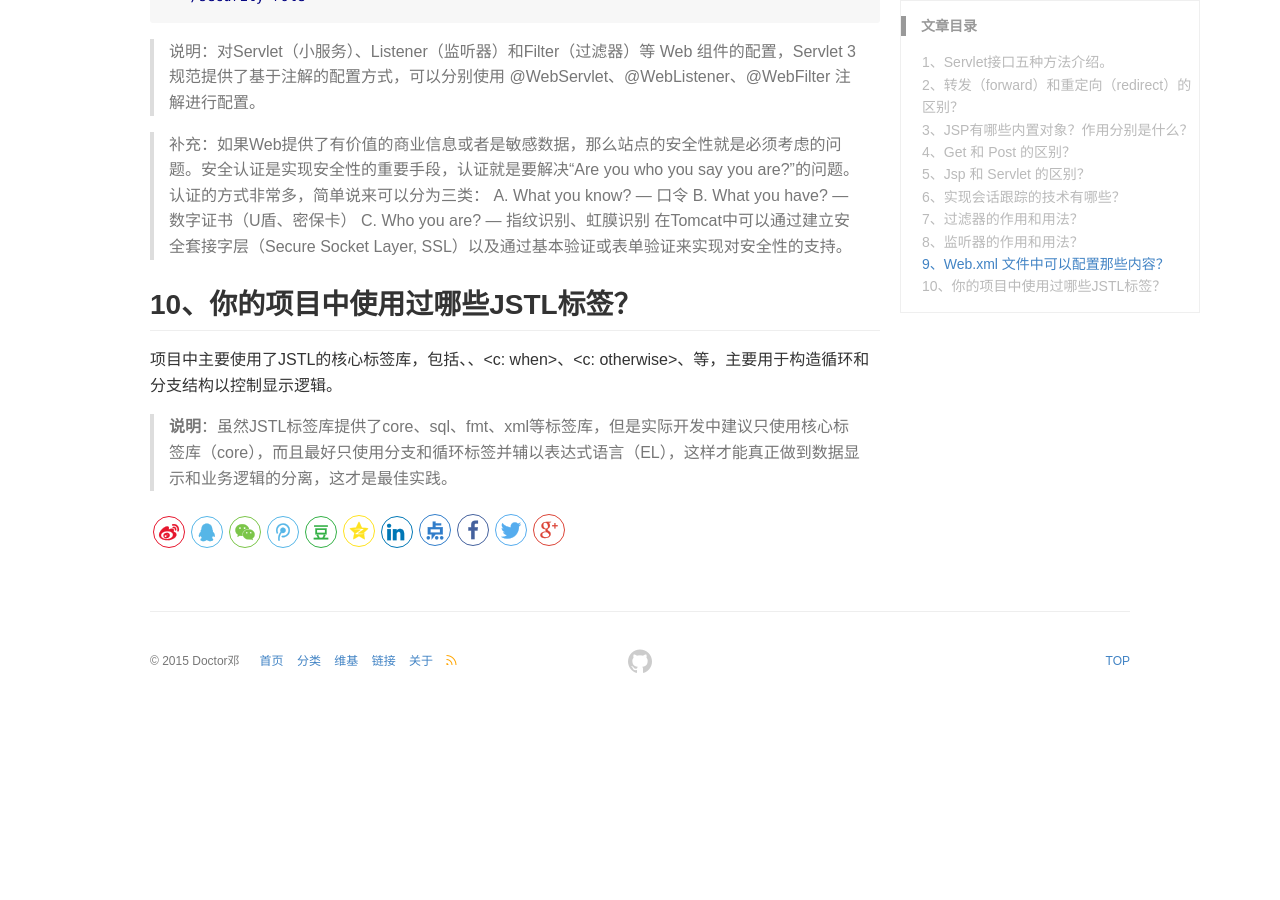
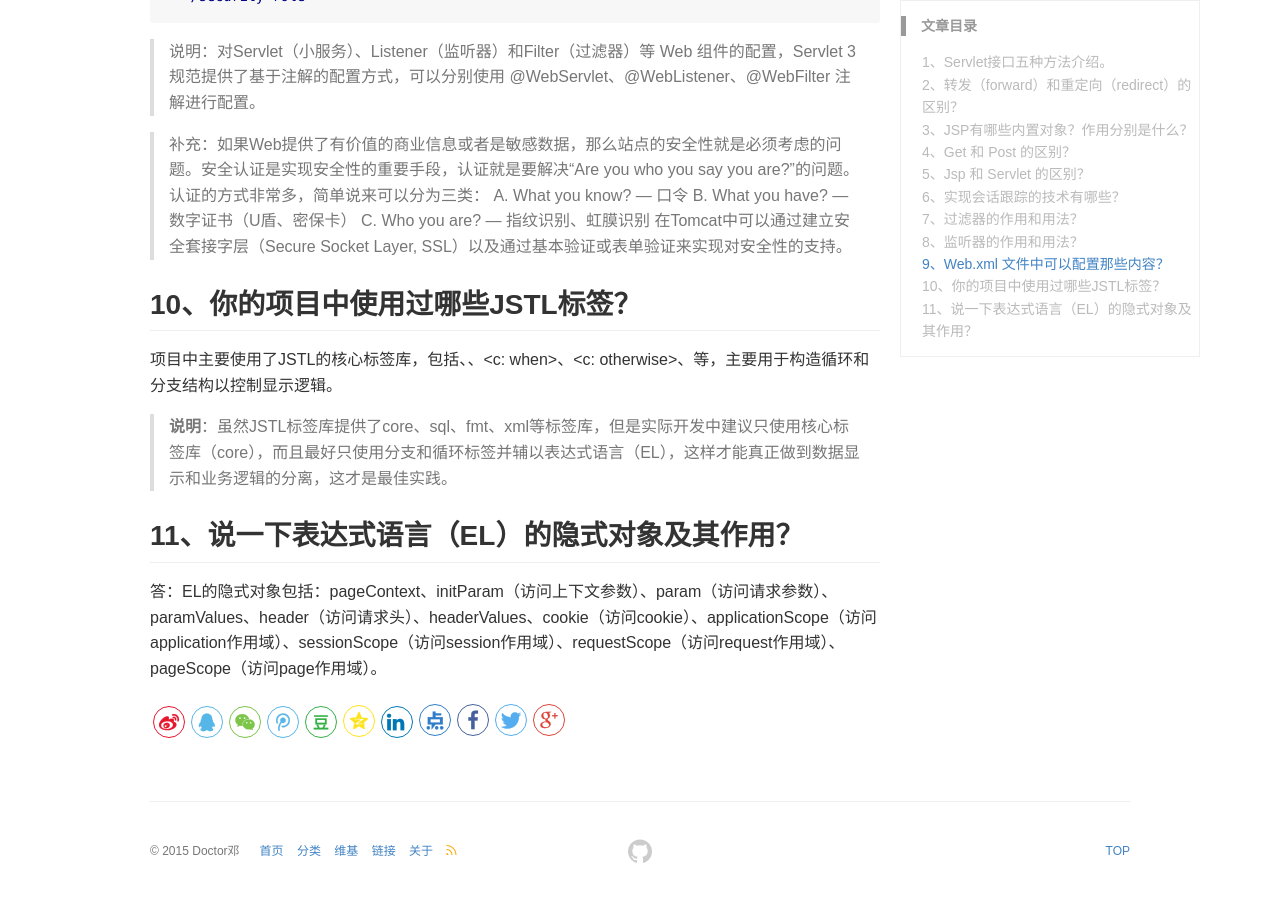
Before and after one commit to DoctorDeng/DoctorDeng.github.io, a Jekyll site: the page built from _posts/2016-09-12-java-面试.md, in a window 1280 px wide and 900 px high, scrolled down 10502 px. Built offline with Jekyll 4.4.1, drawn with Linux system fonts in a browser that asks for light colours; before the commit the page ends 11212 px from its top, so only the background shows below that.

Commit message:
modify file

```diff
--- a/_posts/2016-09-12-java-面试.md
+++ b/_posts/2016-09-12-java-面试.md
@@ -441,3 +441,6 @@ C. Who you are? — 指纹识别、虹膜识别
 项目中主要使用了JSTL的核心标签库，包括<c:if>、<c:choose>、<c: when>、<c: otherwise>、<c:forEach>等，主要用于构造循环和分支结构以控制显示逻辑。
 
 > **说明**：虽然JSTL标签库提供了core、sql、fmt、xml等标签库，但是实际开发中建议只使用核心标签库（core），而且最好只使用分支和循环标签并辅以表达式语言（EL），这样才能真正做到数据显示和业务逻辑的分离，这才是最佳实践。
+
+## 11、说一下表达式语言（EL）的隐式对象及其作用？
+答：EL的隐式对象包括：pageContext、initParam（访问上下文参数）、param（访问请求参数）、paramValues、header（访问请求头）、headerValues、cookie（访问cookie）、applicationScope（访问application作用域）、sessionScope（访问session作用域）、requestScope（访问request作用域）、pageScope（访问page作用域）。
```
